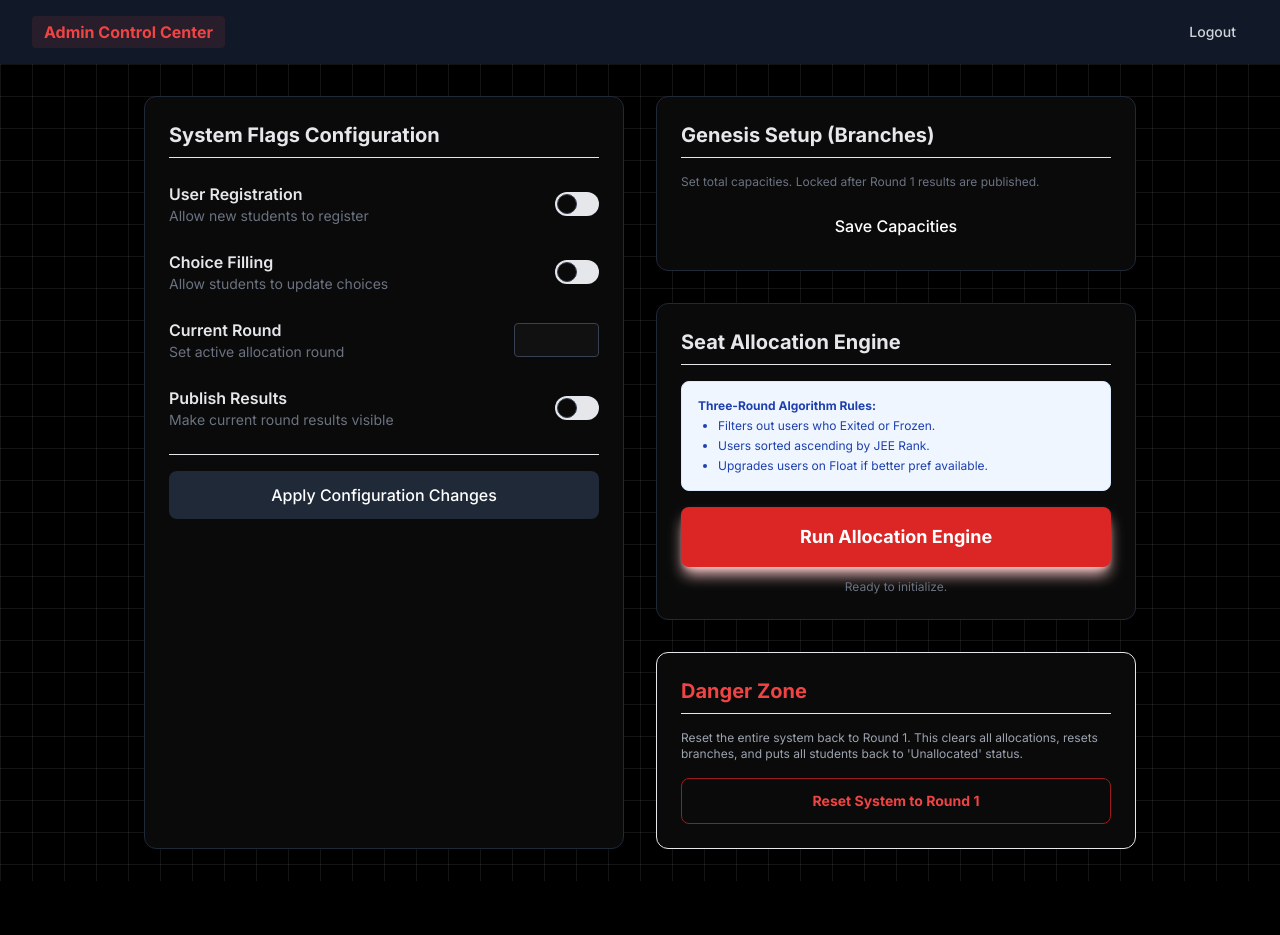
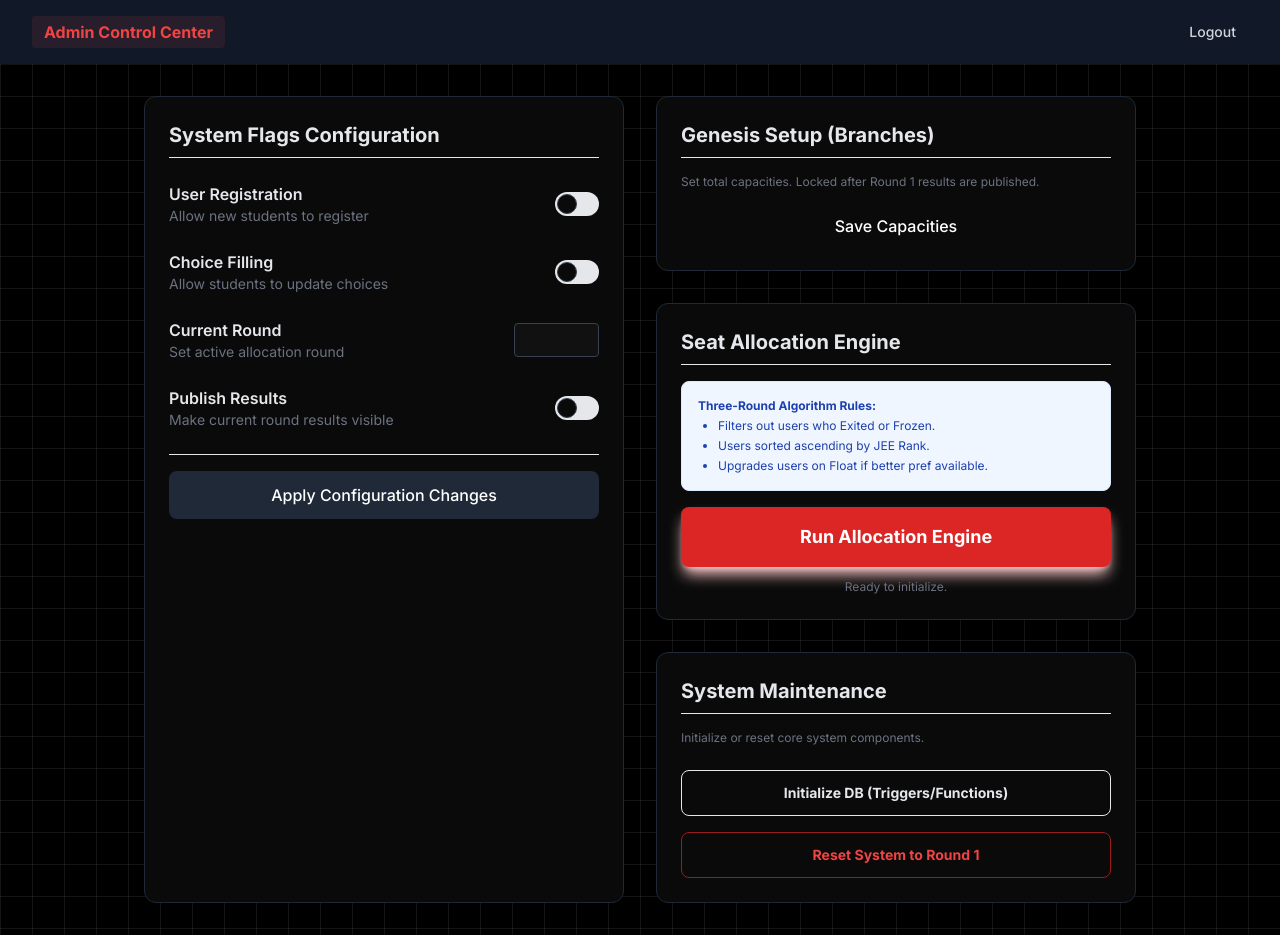
Before and after one commit to L-sharma990/Varan, a plain HTML site: page frontend/admin.html in a window 1280 px wide. Before the commit the page ends 881 px from the top, so only its background shows below. Drawn offline with Linux system fonts and the light colour scheme; no server answers; sample sign-in values are in the browser's storage.

Commit message:
Fix production connectivity, centralize API config, and add DB maintenance tools

```diff
--- a/frontend/admin.html
+++ b/frontend/admin.html
@@ -117,13 +117,18 @@
                     </div>
                 </div>
 
-                <!-- Danger Zone -->
-                <div class="bg-[#0a0a0a] rounded-xl shadow-sm border border-red-900/50 p-6 flex flex-col justify-between">
-                    <div>
-                        <h2 class="text-xl font-bold text-red-500 mb-4 border-b border-red-900/30 pb-2">Danger Zone</h2>
-                        <p class="text-xs text-gray-400 mb-4">Reset the entire system back to Round 1. This clears all allocations, resets branches, and puts all students back to 'Unallocated' status.</p>
-                    </div>
-                    <div class="mt-auto">
+                <!-- System Maintenance -->
+                <div class="bg-[#0a0a0a] rounded-xl shadow-sm border border-gray-800 p-6">
+                    <h2 class="text-xl font-bold text-gray-200 mb-4 border-b pb-2">System Maintenance</h2>
+                    <p class="text-xs text-gray-500 mb-6">Initialize or reset core system components.</p>
+
+                    <div class="space-y-4">
+                        <!-- Init DB Components -->
+                        <button onclick="initDatabase()" class="w-full bg-indigo-900/20 hover:bg-indigo-900/40 border border-indigo-800 text-indigo-400 font-bold py-3 rounded-lg transition text-sm flex justify-center items-center">
+                            Initialize DB (Triggers/Functions)
+                        </button>
+
+                        <!-- Reset System -->
                         <button onclick="resetSystem()" class="w-full bg-red-900/20 hover:bg-red-900/40 border border-red-800 text-red-500 hover:text-red-400 font-bold py-3 rounded-lg transition text-sm flex justify-center items-center">
                             Reset System to Round 1
                         </button>
@@ -133,10 +138,9 @@
         </div>
     </main>
 
+        <script src="config.js"></script>
     <script>
-        const API_BASE = window.location.hostname === 'localhost' || window.location.hostname === '127.0.0.1'
-        ? 'http://localhost:8080/api'
-        : 'https://varan-production.up.railway.app/api';
+
         const user = JSON.parse(localStorage.getItem('user'));
         if (!user || user.role !== 'admin') window.location.href = 'index.html';
 
@@ -231,6 +235,16 @@
             } catch(e) { showAlert("Engine Error", true); }
         }
 
+        async function initDatabase() {
+            if(!confirm("This will recreate all Triggers, Functions, and Procedures in the database. Are you sure?")) return;
+            try {
+                const res = await fetch(`${API_BASE}/admin/init-procedures`, { method: 'POST' });
+                const result = await res.json();
+                if(res.ok) showAlert(result.message);
+                else showAlert(result.error, true);
+            } catch(e) { showAlert("Initialization Error", true); }
+        }
+
         async function resetSystem() {
             const code = prompt("DANGER: This will delete all allocations and reset the demo back to Round 1.\nType 'RESET' to confirm:");
             if (code !== 'RESET') {
--- /dev/null
+++ b/frontend/config.js
@@ -0,0 +1,14 @@
+/**
+ * VARAN Frontend Configuration
+ * Centralized API base URL management.
+ */
+
+const isLocal = window.location.hostname === 'localhost' || window.location.hostname === '127.0.0.1';
+
+const API_BASE = isLocal
+    ? 'http://localhost:8080/api'
+    : 'https://varan-production.up.railway.app/api';
+
+// Environment Detection Logging
+console.log(`%c[VARAN] Running in ${isLocal ? 'DEVELOPMENT' : 'PRODUCTION'} mode`, 'color: #14b8a6; font-weight: bold;');
+console.log(`[VARAN] API Endpoint: ${API_BASE}`);
```
Also changed, not shown: backend/server.js (+8 -2 lines), frontend/dashboard.html (+2 -3 lines), frontend/index.html (+3 -4 lines), frontend/login.html (+3 -4 lines), frontend/register.html (+3 -4 lines), 1 other file.
